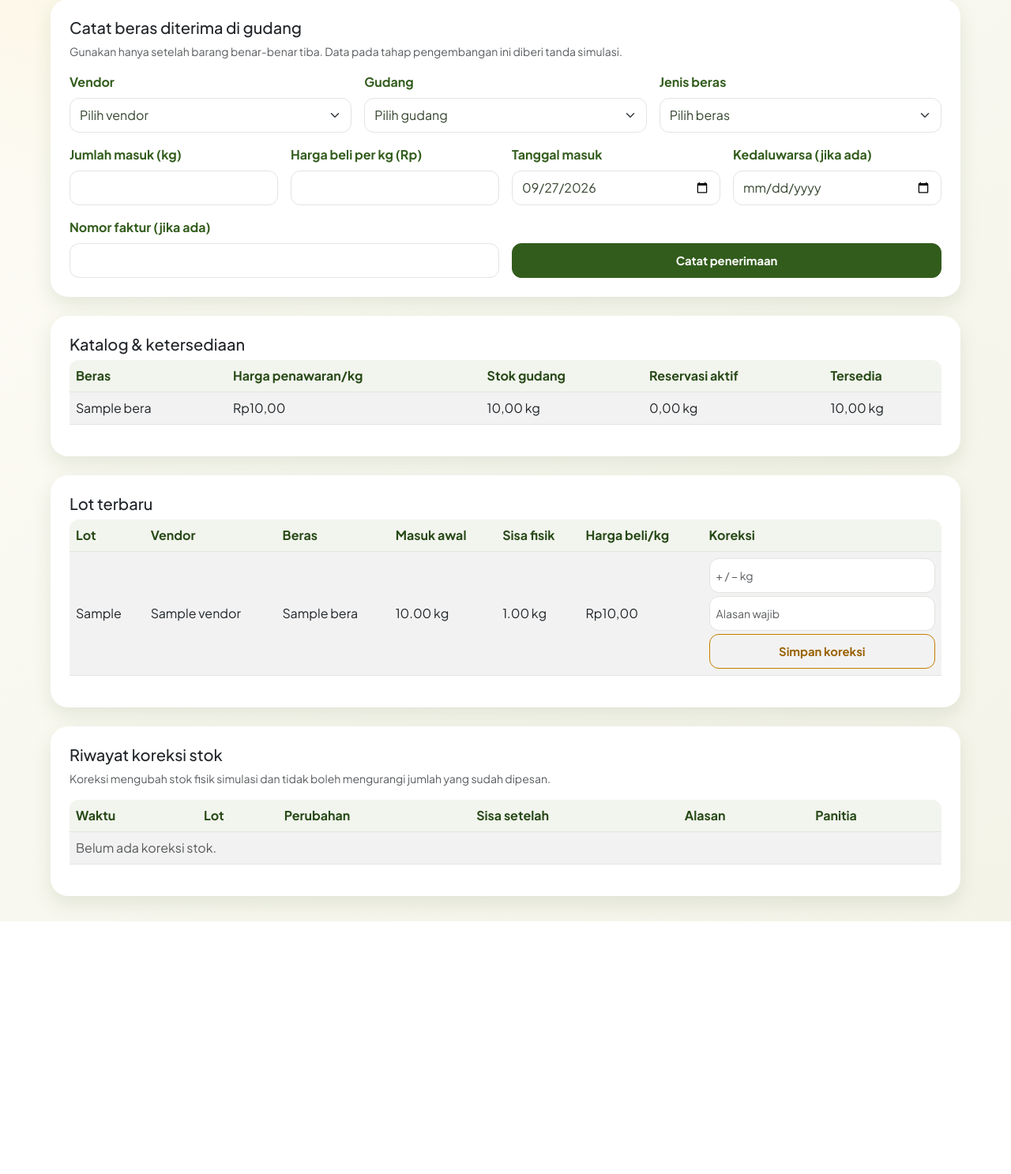
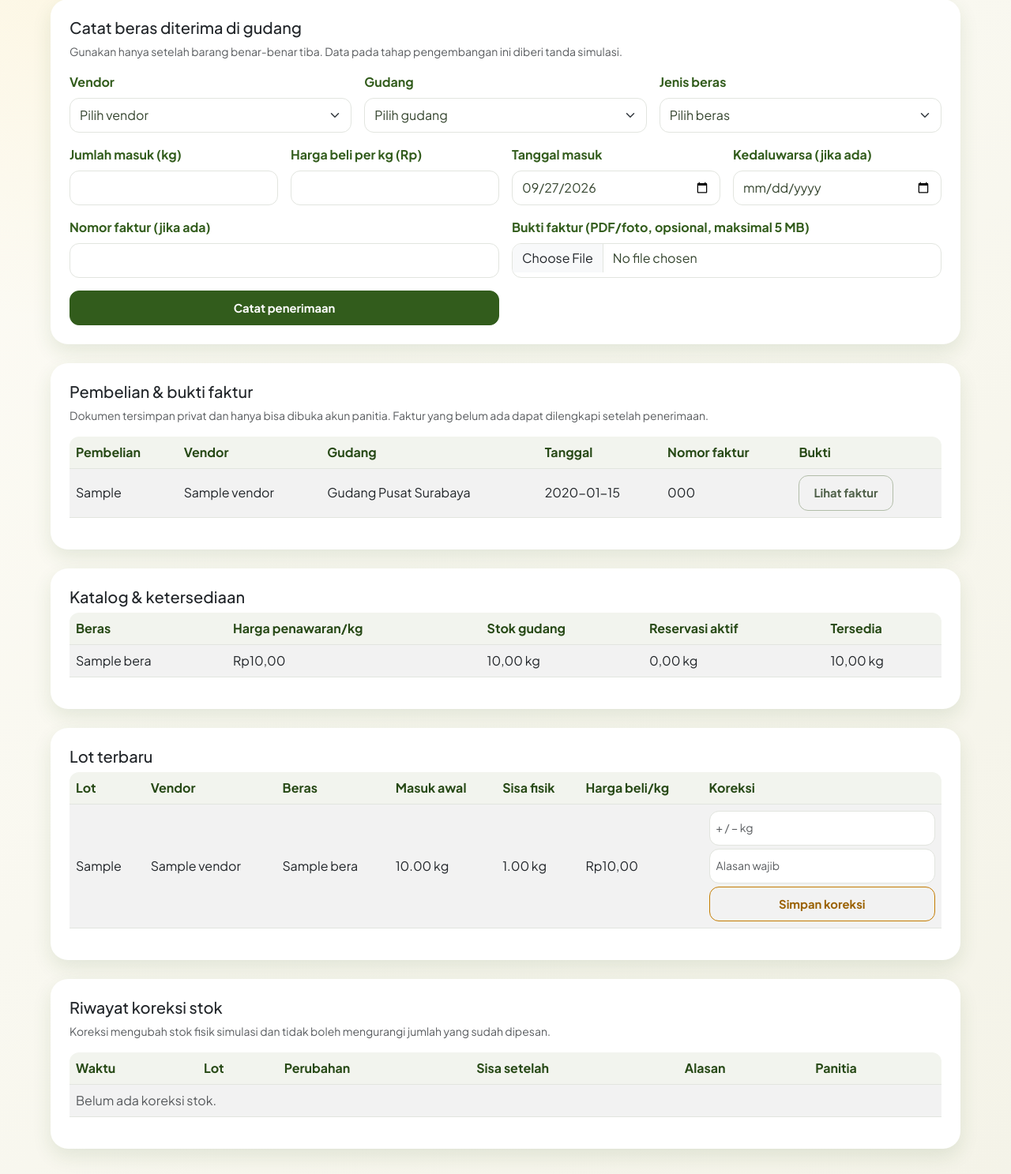
Before and after one commit to Noyelz/basdat_kelompok_i_2026, a Laravel app: page /panitia/gudang in a window 1280 px wide. Shown: the part 725-2212 px from the top of the page at 79% size. Before the commit the page ends 1892 px from the top, so only its background shows below. Run offline with Laravel 12, Linux system fonts and the light colour scheme; a user stored in the database is signed in; data comes from the database, SQL or seed files in the repository; tables that the repository leaves empty hold one stand-in row (values such as "Sample post").

Commit message:
feat: store private vendor invoice evidence for rice receipts

```diff
--- a/app/Http/Controllers/InventoryController.php
+++ b/app/Http/Controllers/InventoryController.php
@@ -5,9 +5,13 @@ namespace App\Http\Controllers;
 use Illuminate\Http\RedirectResponse;
 use Illuminate\Http\Request;
 use Illuminate\Support\Facades\DB;
+use Illuminate\Support\Facades\Storage;
 use Illuminate\Support\Str;
 use Illuminate\Validation\Rule;
 use Illuminate\View\View;
+use RuntimeException;
+use Symfony\Component\HttpFoundation\StreamedResponse;
+use Throwable;
 
 class InventoryController extends Controller
 {
@@ -43,7 +47,14 @@ class InventoryController extends Controller
             ->limit(20)
             ->get(['mutasi_stok.*', 'lot_beras.kode_lot', 'user.nama as nama_panitia']);
 
-        return view('panitia.gudang', compact('vendor', 'gudang', 'katalog', 'lot', 'koreksi'));
+        $pembelian = DB::table('pembelian_beras')
+            ->join('vendor', 'vendor.id', '=', 'pembelian_beras.vendor_id')
+            ->join('gudang', 'gudang.id', '=', 'pembelian_beras.gudang_id')
+            ->orderByDesc('pembelian_beras.id')
+            ->limit(30)
+            ->get(['pembelian_beras.id', 'pembelian_beras.kode_pembelian', 'pembelian_beras.nomor_faktur', 'pembelian_beras.bukti_path', 'pembelian_beras.tanggal_pembelian', 'vendor.nama as nama_vendor', 'gudang.nama as nama_gudang']);
+
+        return view('panitia.gudang', compact('vendor', 'gudang', 'katalog', 'lot', 'koreksi', 'pembelian'));
     }
 
     public function storeVendor(Request $request): RedirectResponse
@@ -94,9 +105,18 @@ class InventoryController extends Controller
             'tanggal_masuk' => ['required', 'date'],
             'tanggal_kedaluwarsa' => ['nullable', 'date', 'after:tanggal_masuk'],
             'nomor_faktur' => ['nullable', 'string', 'max:100'],
+            'bukti_faktur' => ['nullable', 'file', 'mimes:pdf,jpg,jpeg,png,webp', 'max:5120'],
         ]);
 
-        DB::transaction(function () use ($request, $data): void {
+        $buktiPath = $request->hasFile('bukti_faktur')
+            ? $request->file('bukti_faktur')->store('faktur-vendor', 'local')
+            : null;
+        if ($request->hasFile('bukti_faktur') && ! $buktiPath) {
+            throw new RuntimeException('Bukti faktur gagal disimpan.');
+        }
+
+        try {
+            DB::transaction(function () use ($request, $data, $buktiPath): void {
                 $produk = DB::table('katalog_beras')->where('id', $data['katalog_beras_id'])->lockForUpdate()->first();
                 abort_unless($produk && $produk->is_active, 422);
                 abort_unless(DB::table('vendor')->where('id', $data['vendor_id'])->where('is_active', true)->exists(), 422);
@@ -109,6 +129,7 @@ class InventoryController extends Controller
                     'dicatat_oleh' => $request->user()->id,
                     'tanggal_pembelian' => $data['tanggal_masuk'],
                     'nomor_faktur' => $data['nomor_faktur'] ?? null,
+                    'bukti_path' => $buktiPath,
                     'status' => 'diterima',
                     'created_at' => now(),
                     'updated_at' => now(),
@@ -146,8 +167,60 @@ class InventoryController extends Controller
                 ]);
                 $this->refreshCatalogPrice($produk, $request->user()->id);
             });
+        } catch (Throwable $exception) {
+            if ($buktiPath) {
+                Storage::disk('local')->delete($buktiPath);
+            }
+
+            throw $exception;
+        }
 
         return back()->with('success', 'Beras diterima dan lot, stok, mutasi, serta harga katalog diperbarui.');
+    }
+
+    public function uploadInvoice(Request $request, int $id): RedirectResponse
+    {
+        $request->validate([
+            'bukti_faktur' => ['required', 'file', 'mimes:pdf,jpg,jpeg,png,webp', 'max:5120'],
+        ]);
+
+        $path = $request->file('bukti_faktur')->store('faktur-vendor', 'local');
+        if (! $path) {
+            throw new RuntimeException('Bukti faktur gagal disimpan.');
+        }
+
+        try {
+            DB::transaction(function () use ($request, $id, $path): void {
+                $pembelian = DB::table('pembelian_beras')->where('id', $id)->lockForUpdate()->first();
+                abort_unless($pembelian, 404);
+                abort_if($pembelian->bukti_path, 409, 'Bukti faktur untuk pembelian ini sudah ada.');
+
+                DB::table('pembelian_beras')->where('id', $id)->update(['bukti_path' => $path, 'updated_at' => now()]);
+                DB::table('audit_log')->insert([
+                    'actor_user_id' => $request->user()->id,
+                    'aksi' => 'pembelian.faktur_diunggah',
+                    'jenis_objek' => 'pembelian_beras',
+                    'objek_id' => $id,
+                    'detail' => json_encode(['nomor_faktur' => $pembelian->nomor_faktur], JSON_THROW_ON_ERROR),
+                    'ip_address' => $request->ip(),
+                    'created_at' => now(),
+                ]);
+            });
+        } catch (Throwable $exception) {
+            Storage::disk('local')->delete($path);
+
+            throw $exception;
+        }
+
+        return back()->with('success', 'Bukti faktur tersimpan secara privat.');
+    }
+
+    public function invoice(int $id): StreamedResponse
+    {
+        $path = DB::table('pembelian_beras')->where('id', $id)->value('bukti_path');
+        abort_unless($path && Storage::disk('local')->exists($path), 404);
+
+        return Storage::disk('local')->response($path, null, ['Cache-Control' => 'private, no-store']);
     }
 
     public function adjust(Request $request, int $id): RedirectResponse
--- a/resources/views/panitia/gudang.blade.php
+++ b/resources/views/panitia/gudang.blade.php
@@ -34,7 +34,7 @@
 <section class="card border-0 shadow-sm mb-4"><div class="card-body">
     <h2 class="h5">Catat beras diterima di gudang</h2>
     <p class="small text-muted">Gunakan hanya setelah barang benar-benar tiba. Data pada tahap pengembangan ini diberi tanda simulasi.</p>
-    <form method="POST" action="{{ route('panitia.pembelian.receive') }}" class="row g-3">
+    <form method="POST" action="{{ route('panitia.pembelian.receive') }}" enctype="multipart/form-data" class="row g-3">
         @csrf
         <div class="col-md-4"><label class="form-label">Vendor</label><select name="vendor_id" class="form-select" required><option value="">Pilih vendor</option>@foreach ($vendor->where('is_active', true) as $item)<option value="{{ $item->id }}" @selected(old('vendor_id') == $item->id)>{{ $item->nama }}</option>@endforeach</select></div>
         <div class="col-md-4"><label class="form-label">Gudang</label><select name="gudang_id" class="form-select" required><option value="">Pilih gudang</option>@foreach ($gudang as $item)<option value="{{ $item->id }}" @selected(old('gudang_id') == $item->id)>{{ $item->nama }}</option>@endforeach</select></div>
@@ -44,8 +44,34 @@
         <div class="col-md-3"><label class="form-label">Tanggal masuk</label><input type="date" name="tanggal_masuk" class="form-control" value="{{ old('tanggal_masuk', now()->toDateString()) }}" required></div>
         <div class="col-md-3"><label class="form-label">Kedaluwarsa (jika ada)</label><input type="date" name="tanggal_kedaluwarsa" class="form-control" value="{{ old('tanggal_kedaluwarsa') }}"></div>
         <div class="col-md-6"><label class="form-label">Nomor faktur (jika ada)</label><input name="nomor_faktur" class="form-control" value="{{ old('nomor_faktur') }}"></div>
+        <div class="col-md-6"><label class="form-label">Bukti faktur (PDF/foto, opsional, maksimal 5 MB)</label><input type="file" name="bukti_faktur" accept="application/pdf,image/jpeg,image/png,image/webp" class="form-control"></div>
         <div class="col-md-6 d-flex align-items-end"><button class="btn btn-success w-100" type="submit" @disabled($vendor->where('is_active', true)->isEmpty() || $gudang->isEmpty() || $katalog->where('is_active', true)->isEmpty())>Catat penerimaan</button></div>
     </form>
+</div></section>
+
+<section class="card border-0 shadow-sm mb-4"><div class="card-body">
+    <h2 class="h5">Pembelian & bukti faktur</h2>
+    <p class="small text-muted">Dokumen tersimpan privat dan hanya bisa dibuka akun panitia. Faktur yang belum ada dapat dilengkapi setelah penerimaan.</p>
+    <div class="table-responsive"><table class="table table-striped align-middle"><thead><tr><th>Pembelian</th><th>Vendor</th><th>Gudang</th><th>Tanggal</th><th>Nomor faktur</th><th>Bukti</th></tr></thead><tbody>
+        @forelse ($pembelian as $item)
+            <tr>
+                <td>{{ $item->kode_pembelian }}</td><td>{{ $item->nama_vendor }}</td><td>{{ $item->nama_gudang }}</td><td>{{ $item->tanggal_pembelian }}</td><td>{{ $item->nomor_faktur ?? '—' }}</td>
+                <td>
+                    @if ($item->bukti_path)
+                        <a href="{{ route('panitia.pembelian.faktur.show', $item->id) }}" class="btn btn-sm btn-outline-secondary" target="_blank" rel="noopener">Lihat faktur</a>
+                    @else
+                        <form method="POST" action="{{ route('panitia.pembelian.faktur.store', $item->id) }}" enctype="multipart/form-data" class="d-flex flex-column gap-1" style="min-width: 210px;">
+                            @csrf
+                            <input type="file" name="bukti_faktur" accept="application/pdf,image/jpeg,image/png,image/webp" class="form-control form-control-sm" required>
+                            <button class="btn btn-sm btn-outline-primary" type="submit">Unggah faktur</button>
+                        </form>
+                    @endif
+                </td>
+            </tr>
+        @empty
+            <tr><td colspan="6" class="text-muted">Belum ada pembelian beras.</td></tr>
+        @endforelse
+    </tbody></table></div>
 </div></section>
 
 <section class="card border-0 shadow-sm mb-4"><div class="card-body">
--- a/routes/web.php
+++ b/routes/web.php
@@ -86,6 +86,8 @@ Route::middleware('auth')->group(function () {
         Route::post('/vendor', [InventoryController::class, 'storeVendor'])->name('vendor.store');
         Route::post('/katalog', [InventoryController::class, 'storeKatalog'])->name('katalog.store');
         Route::post('/pembelian/terima', [InventoryController::class, 'receive'])->name('pembelian.receive');
+        Route::post('/pembelian/{id}/faktur', [InventoryController::class, 'uploadInvoice'])->whereNumber('id')->name('pembelian.faktur.store');
+        Route::get('/pembelian/{id}/faktur', [InventoryController::class, 'invoice'])->whereNumber('id')->name('pembelian.faktur.show');
         Route::patch('/lot/{id}/koreksi', [InventoryController::class, 'adjust'])->whereNumber('id')->name('lot.adjust');
         Route::get('/distribusi', [DistributionController::class, 'index'])->name('distribusi.index');
         Route::post('/perjalanan', [DistributionController::class, 'createTrip'])->name('perjalanan.store');
```
Also changed, not shown: !wajib_baca.md (+2 -2 lines). Lines whose indentation alone changed are shown as unchanged.
